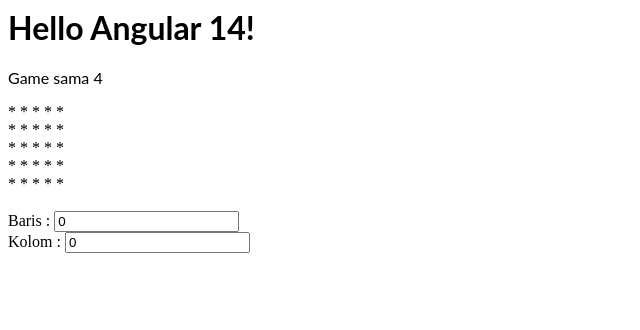
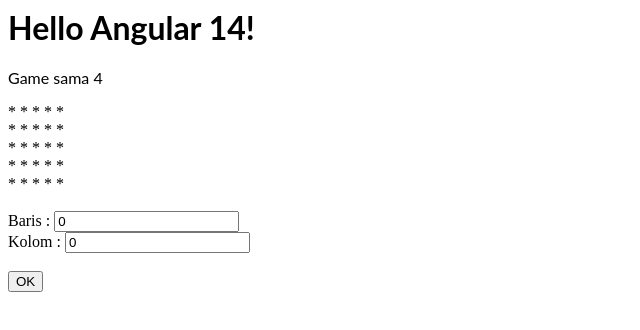
Before and after one commit to vionaangelica/c14180157-Angular1, an Angular app: page / in a window 1280 px wide. Shown: the top 330 px of the page, without its empty margins (0-640 px from the left). Built offline with nearby package versions, Linux system fonts and the light colour scheme.

Commit message:
2 files modified

```diff
--- a/src/app/app.component.html
+++ b/src/app/app.component.html
@@ -11,3 +11,5 @@
 <br>
 Baris : <input type="text" [(ngModel)]="baris"><br>
 Kolom : <input type="text" [(ngModel)]="kolom"><br>
+<br>
+<button (click)="ok()">OK</button>
--- a/src/app/app.component.ts
+++ b/src/app/app.component.ts
@@ -23,8 +23,10 @@
   ok() {
     if (this.turn == 1) {
       this.bintang[this.baris][this.kolom] == "x";
+      this.turn=2;
     } else if (this.turn == 2) {
       this.bintang[this.baris][this.kolom] == "o";
+      this.turn=1;
     }
   }
 }
```
